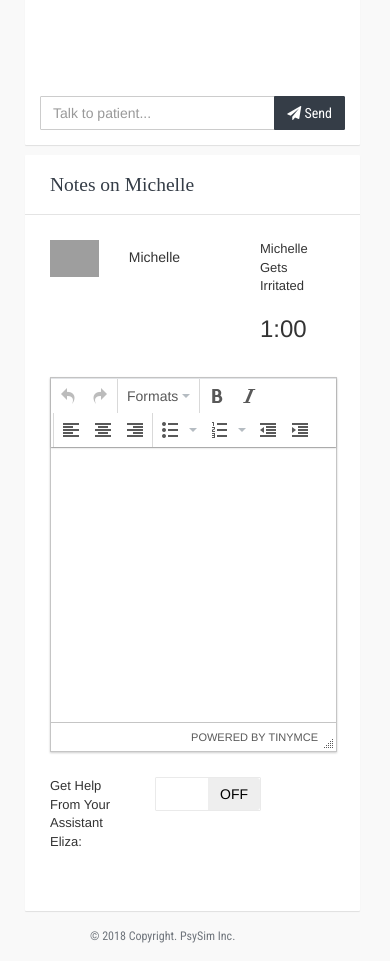
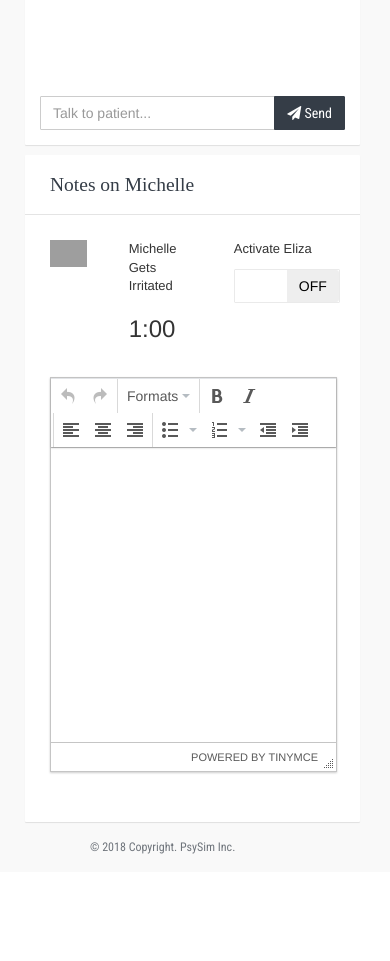
Before and after one commit to rogueunix/psysim, a Node server app: page / in a window 390 px wide. Shown: the part 612-1573 px from the top of the page. After the commit the page ends 1466 px from the top, so only its background shows below. Run offline with Node 20, Linux system fonts and the light colour scheme; grey boxes are pictures that could not be loaded.

Commit message:
Cleaned up Doctor's Notes layout.

```diff
--- a/views/index.pug
+++ b/views/index.pug
@@ -41,20 +41,16 @@ block content
         .card-body
           .row
             .col-xs-3
-              img(src=currentPatient.image, style="width: 100%")
-            .col-xs-5
-              h5= currentPatient.name
+              img(src=currentPatient.image, style="width: 75%")
             .col-xs-4
               p #{currentPatient.name} Gets Irritated
               h3(id="patientTimer") 1:00
+            .col-xs-5
+              p Activate Eliza
+              input(type="checkbox", id="elizaToggle")
           .row
             .col-xs-12
-              textarea.form-control(rows="13")
-          .row
-            .col-xs-4
-              p Get Help From Your Assistant Eliza:
-            .col-xs-8
-              input(type="checkbox", id="elizaToggle")
+              textarea.form-control(rows="14")
 
   // Discovery Search Results Modal
   .modal.fade(id="discoveryModal", tabindex="-1", role="dialog", aria-labelledby="discoveryModal")
```
